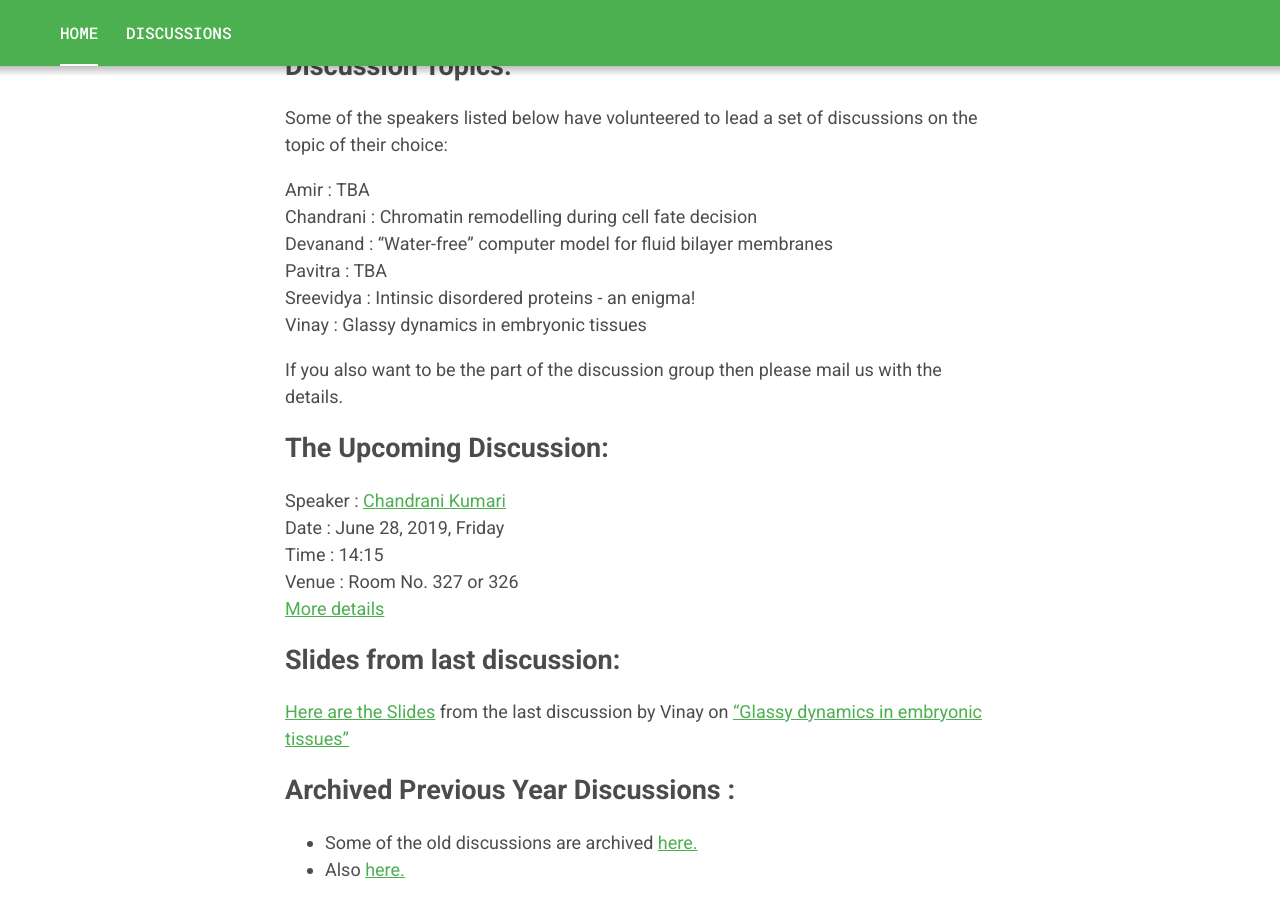
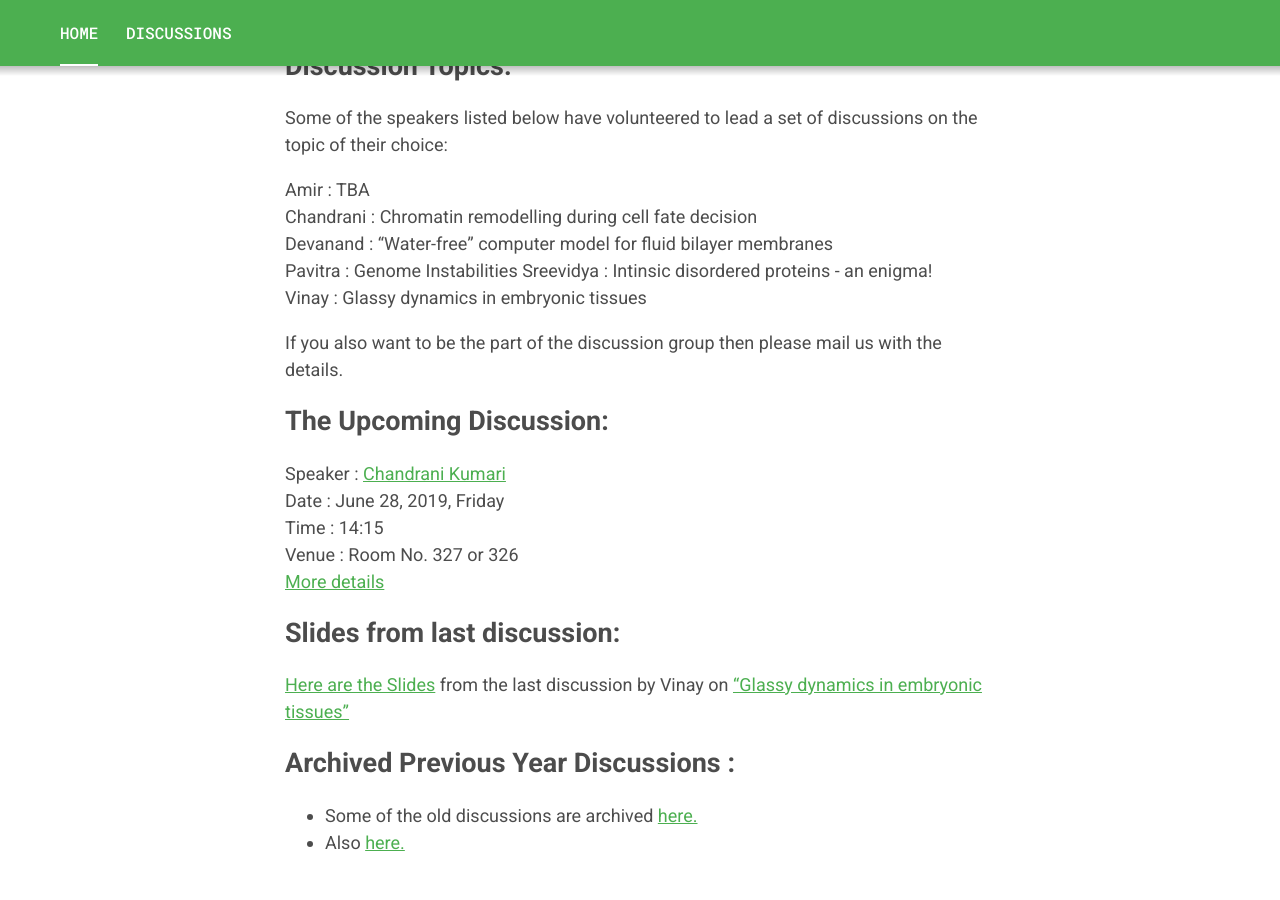
Before and after one commit to vinayphys/discussion2020, a Jekyll site: the page built from index.markdown, in a window 1280 px wide and 900 px high, scrolled down 523 px. Built offline with Jekyll 4.4.1, drawn with Linux system fonts in a browser that asks for light colours.

Commit message:
Update index.markdown

```diff
--- a/index.markdown
+++ b/index.markdown
@@ -14,7 +14,7 @@
 Amir	  	:	TBA
 Chandrani	:	Chromatin remodelling during cell fate decision
 Devanand	:	“Water-free” computer model for fluid bilayer membranes
-Pavitra		:	TBA
+Pavitra		:	Genome Instabilities
 Sreevidya	:	Intinsic disordered proteins - an enigma!
 Vinay		  :	Glassy dynamics in embryonic tissues
 
```
